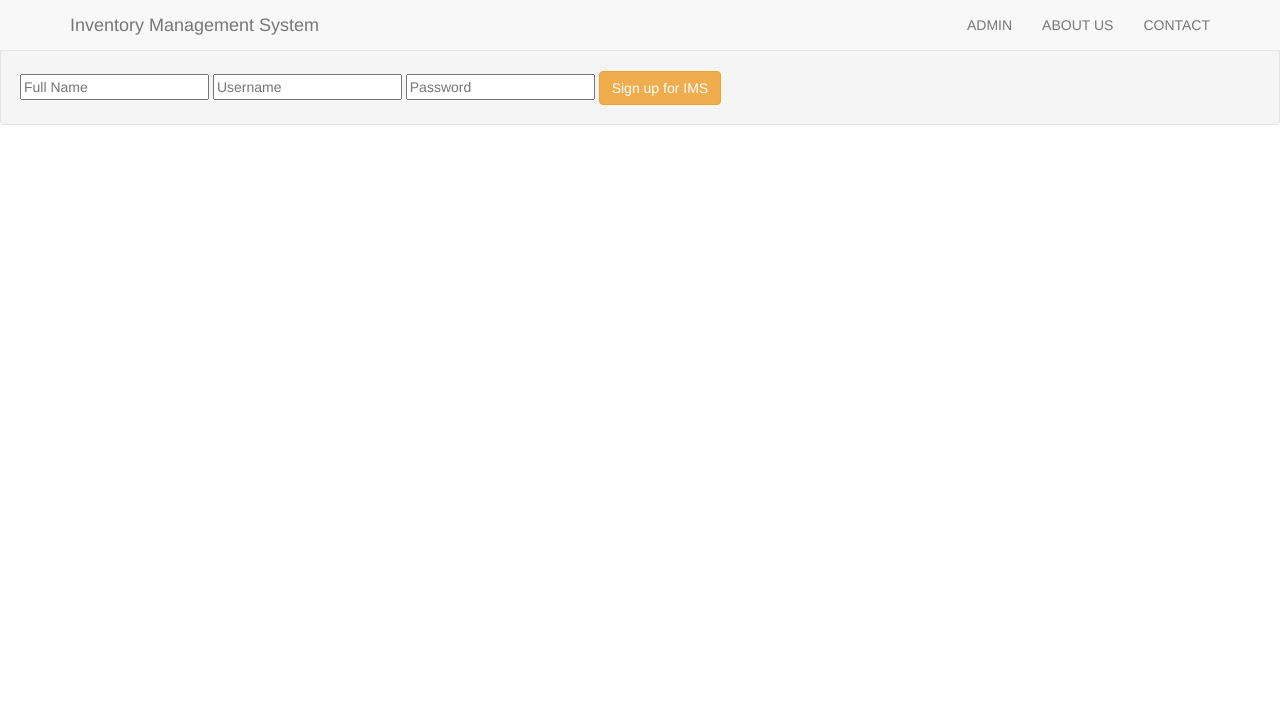
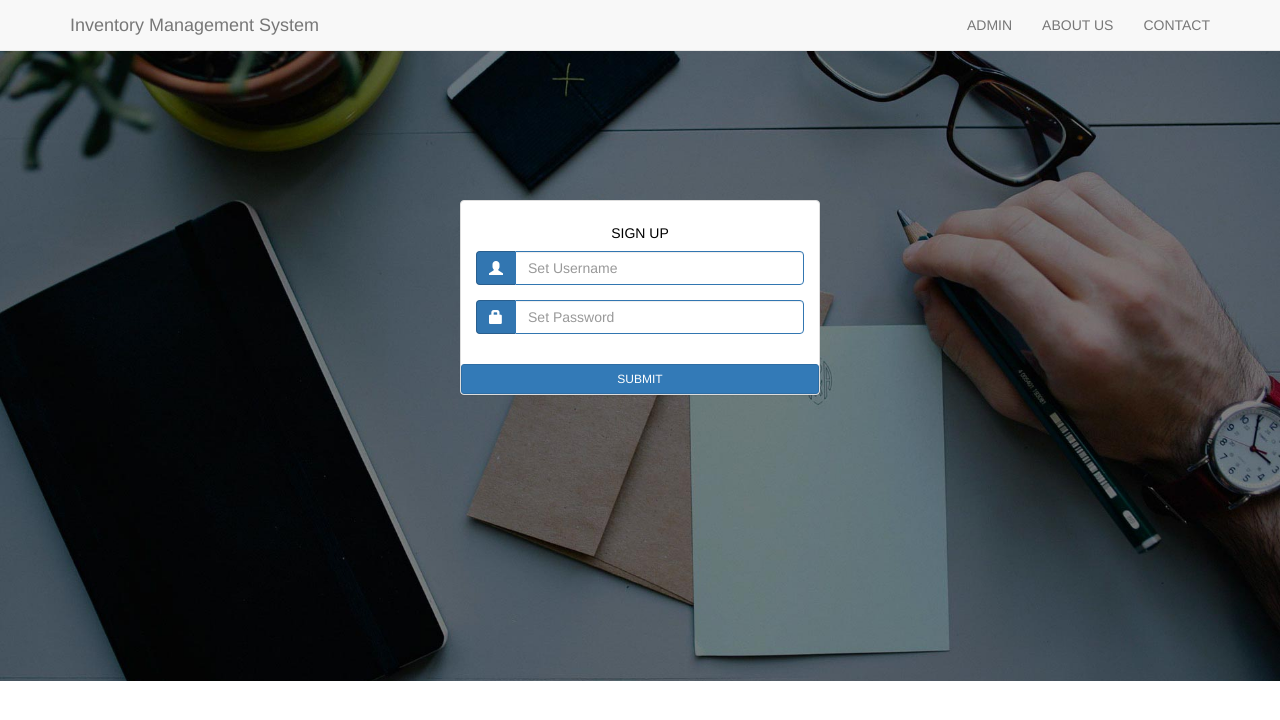
Before and after one commit to aayushKumarJarvis/Inventory_Management_System_UI, a CodeIgniter app: page /index.php/sign_up in a window 1280 px wide. Shown: the top 720 px of the page. Run offline with CodeIgniter, Linux system fonts and the light colour scheme.

Commit message:
Changes in Sign Up UI

```diff
--- a/application/controllers/sign_up.php
+++ b/application/controllers/sign_up.php
@@ -11,7 +11,7 @@ class Sign_Up extends CI_Controller {
         parent::__construct();
 
         $this->header_data['title'] = "Sign Up - Inventory Management System";
-        $this->header_data['css_link'] = "";
+        $this->header_data['css_link'] = array("sign_up.css");
         $this->footer_data['js'] = "";
         $this->footer_data['js_link'][] = "";
 
@@ -29,5 +29,4 @@ class Sign_Up extends CI_Controller {
         $this->load->view('/templates/footer',$this->footer_data);
     }
 
-
 }
--- /dev/null
+++ b/application/models/sign_in_model.php
@@ -0,0 +1 @@
+<?php if(!defined('BASEPATH')) exit("No Direct Script access allowed");
--- a/application/views/home.php
+++ b/application/views/home.php
@@ -9,7 +9,7 @@
                     <hr class="intro-divider">
                     <ul class="list-inline intro-social-buttons">
                         <li>
-                            <a href="#" class="btn btn-default btn-lg"><i class="fa fa-user"></i> <span class="network-name" data-toggle="modal" data-target=".signupuser">SIGN UP</span></a>
+                            <a href="<?php echo base_url().'index.php/sign_up'?>" class="btn btn-default btn-lg"><i class="fa fa-user"></i> <span class="network-name" data-toggle="modal" data-target=".signupuser">SIGN UP</span></a>
                         </li>
                         <li>
                             <a href="<?php echo base_url().'index.php/sign_in'?>" class="btn btn-default btn-lg"><i class="fa fa-sign-in"></i> <span class="network-name" data-toggle="modal" data-target="#myModal">SIGN IN</span></a>
--- a/application/views/sign_up.php
+++ b/application/views/sign_up.php
@@ -1,9 +1,29 @@
-<div class="span3 well">
-    <legend>New to IMS? Sign up!</legend>
-    <form accept-charset="UTF-8" action="" method="post">
-        <input class="span3" name="name" placeholder="Full Name" type="text">
-        <input class="span3" name="username" placeholder="Username" type="text">
-        <input class="span3" name="password" placeholder="Password" type="password">
-        <button class="btn btn-warning" type="submit">Sign up for IMS</button>
-    </form>
+<div class="intro-header">
+    <div class="container" style="margin-top: 150px">
+        <div class="row">
+            <div class="col-md-4 col-md-offset-4">
+                <div class="panel panel-default">
+                    <div class="panel-body">
+                        <h5 class="text-center" style="color: #000000">
+                            SIGN UP</h5>
+                        <form class="form form-signup" role="form">
+                            <div class="form-group">
+                                <div class="input-group">
+                                    <span class="input-group-addon"><span class="glyphicon glyphicon-user"></span></span>
+                                    <input type="text" class="form-control" placeholder="Set Username" />
+                                </div>
+                            </div>
+                            <div class="form-group">
+                                <div class="input-group">
+                                    <span class="input-group-addon"><span class="glyphicon glyphicon-lock"></span></span>
+                                    <input type="password" class="form-control" placeholder="Set Password" />
+                                </div>
+                            </div>
+                    </div>
+                    <a href="#" class="btn btn-sm btn-primary btn-block" role="button">
+                        SUBMIT</a> </form>
+                </div>
+            </div>
+        </div>
+    </div>
 </div>
--- a/application/views/templates/header.php
+++ b/application/views/templates/header.php
@@ -31,7 +31,7 @@
                 <span class="icon-bar"></span>
                 <span class="icon-bar"></span>
             </button>
-            <a class="navbar-brand topnav" href="#">Inventory Management System</a>
+            <a class="navbar-brand topnav" href="<?php echo base_url().'index.php/home'?>">Inventory Management System</a>
         </div>
         <!-- Collect the nav links, forms, and other content for toggling -->
         <div class="collapse navbar-collapse" id="bs-example-navbar-collapse-1">
--- /dev/null
+++ b/assets/css/sign_up.css
@@ -0,0 +1,18 @@
+
+.input-group-addon
+{
+    background-color: rgb(50, 118, 177);
+    border-color: rgb(40, 94, 142);
+    color: rgb(255, 255, 255);
+}
+
+.intro-header {
+    padding-top: 50px; /* If you're making other pages, make sure there is 50px of padding to make sure the navbar doesn't overlap content! */
+    padding-bottom: 266px;
+    text-align: center;
+    color: #f8f8f8;
+    background: url(../images/intro-bg.jpg) no-repeat center center;
+    background-size: cover;
+}
+
+.form-signup input[type="text"],.form-signup input[type="password"] { border: 1px solid rgb(50, 118, 177); }
```
